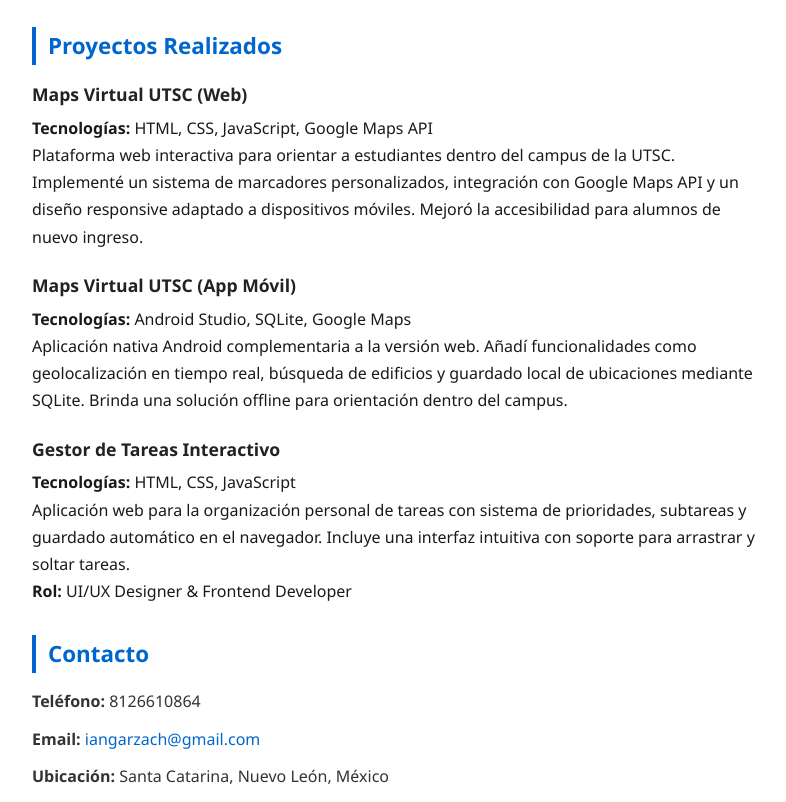
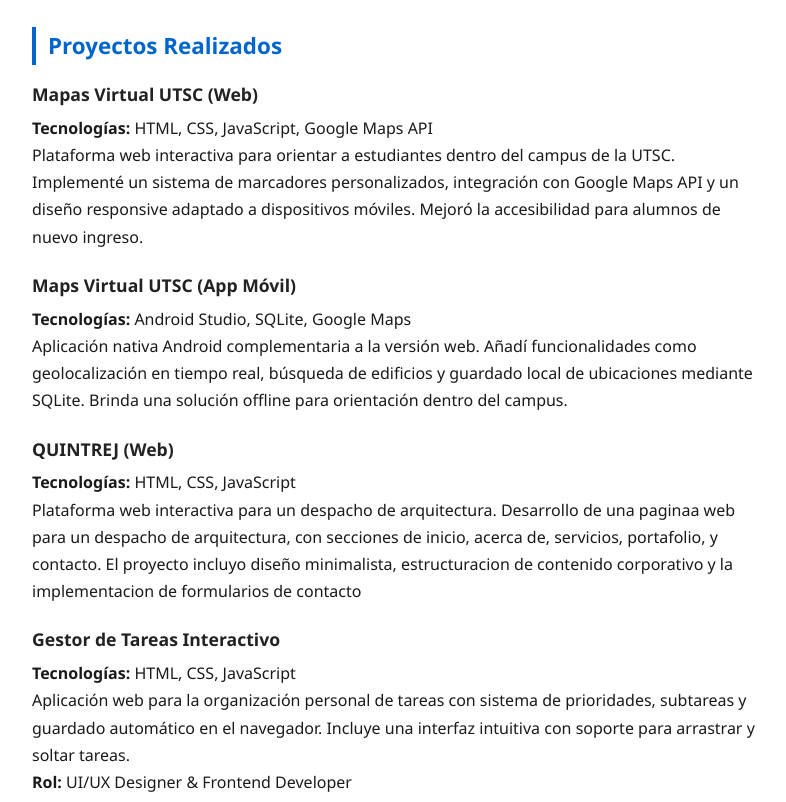
Before and after one commit to iangarzach/iangarzach.github.io, a plain HTML site: page index.html in a window 1280 px wide. Shown: the part 781-1583 px from the top of the page, without its empty margins (243-1029 px from the left). Drawn offline with Linux system fonts and the light colour scheme.

Commit message:
index.html

```diff
--- a/index.html
+++ b/index.html
@@ -146,7 +146,7 @@
       <h2>Proyectos Realizados</h2>
 
       <div class="project">
-        <h3>Maps Virtual UTSC (Web)</h3>
+        <h3>Mapas Virtual UTSC (Web)</h3>
         <p><strong>Tecnologías:</strong> HTML, CSS, JavaScript, Google Maps API</p>
         <p>Plataforma web interactiva para orientar a estudiantes dentro del campus de la UTSC.
           Implementé un sistema de marcadores personalizados, integración con Google Maps API y un diseño responsive adaptado a dispositivos móviles. Mejoró la accesibilidad para alumnos de nuevo ingreso.</p>
@@ -157,6 +157,14 @@
         <p><strong>Tecnologías:</strong> Android Studio, SQLite, Google Maps</p>
         <p>Aplicación nativa Android complementaria a la versión web. Añadí funcionalidades como geolocalización en tiempo real, búsqueda de edificios y guardado local de ubicaciones mediante SQLite.
           Brinda una solución offline para orientación dentro del campus.</p>
+      </div>
+
+      <div class="project">
+        <h3>QUINTREJ (Web)</h3>
+        <p><strong>Tecnologías:</strong> HTML, CSS, JavaScript</p>
+        <p>Plataforma web interactiva para un despacho de arquitectura.
+          Desarrollo de una paginaa web para un despacho de arquitectura, con secciones de inicio, acerca de, servicios, portafolio, y contacto.
+          El proyecto incluyo diseño minimalista, estructuracion de contenido corporativo y la implementacion de formularios de contacto</p>
       </div>
 
       <div class="project">
@@ -180,6 +188,3 @@
 
 </body>
 </html>
-
-</body>
-</html>
```
